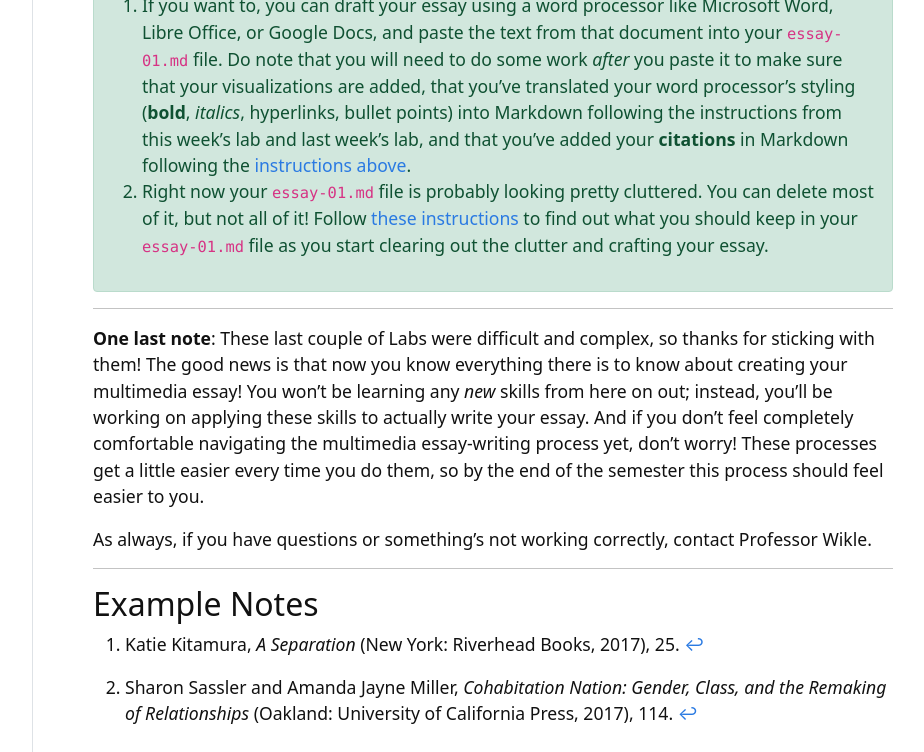
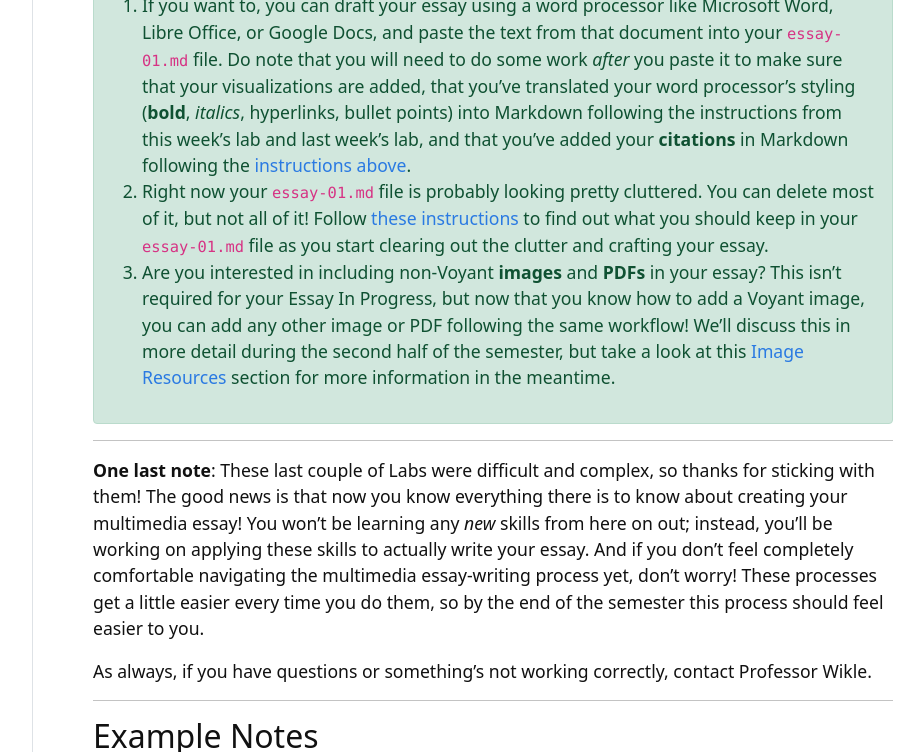
Before and after one commit to learn-static/hist-320, a Jekyll site: the page built from content/6-includes.md, in a window 1280 px wide and 900 px high, scrolled down 16350 px, cut to the strip 0-752 px from the top of the window. Shown: the whole strip, without its empty margins (208-1132 px from the left). Built offline with Jekyll 4.4.1, drawn with Linux system fonts in a browser that asks for light colours.

Commit message:
add another link

```diff
--- a/content/6-includes.md
+++ b/content/6-includes.md
@@ -387,6 +387,7 @@ Now that you're getting to a point where you're ready to start writing your essa
 
 1. If you want to, you can draft your essay using a word processor like Microsoft Word, Libre Office, or Google Docs, and paste the text from that document into your `essay-01.md` file. Do note that you will need to do some work *after* you paste it to make sure that your visualizations are added, that you've translated your word processor's styling (**bold**, *italics*, hyperlinks, bullet points) into Markdown following the instructions from this week's lab and last week's lab, and that you've added your **citations** in Markdown following the [instructions above](#citations).
 2. Right now your `essay-01.md` file is probably looking pretty cluttered. You can delete most of it, but not all of it! Follow [these instructions](/essay01.html#do-not-delete){:target="_blank" rel="noopener"} to find out what you should keep in your `essay-01.md` file as you start clearing out the clutter and crafting your essay.
+3. Are you interested in including non-Voyant **images** and **PDFs** in your essay? This isn't required for your Essay In Progress, but now that you know how to add a Voyant image, you can add any other image or PDF following the same workflow! We'll discuss this in more detail during the second half of the semester, but take a look at this [Image Resources](/essay01.html#image){:target="_blank" rel="noopener"} section for more information in the meantime.
 
 {% endcapture %}
 
```
Also changed, not shown: content/7-essay01.md (+1 -0 lines).
